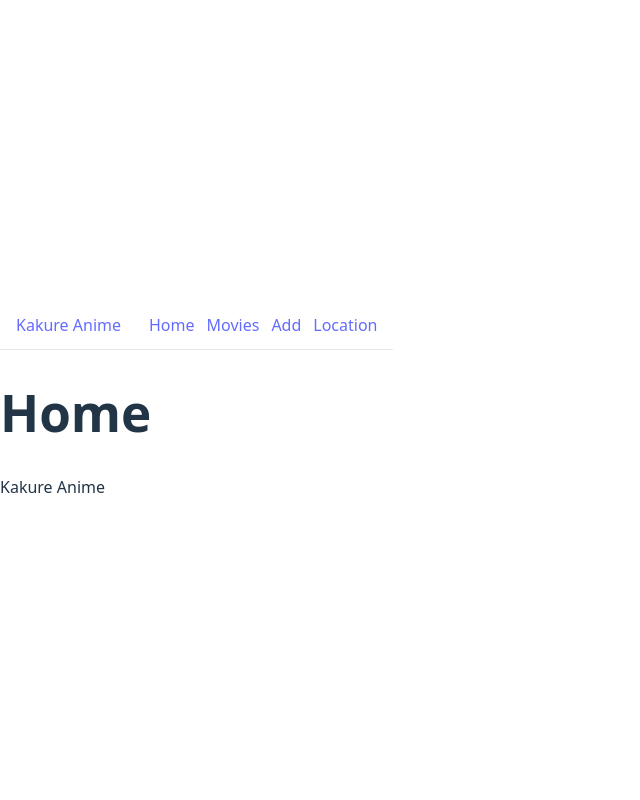
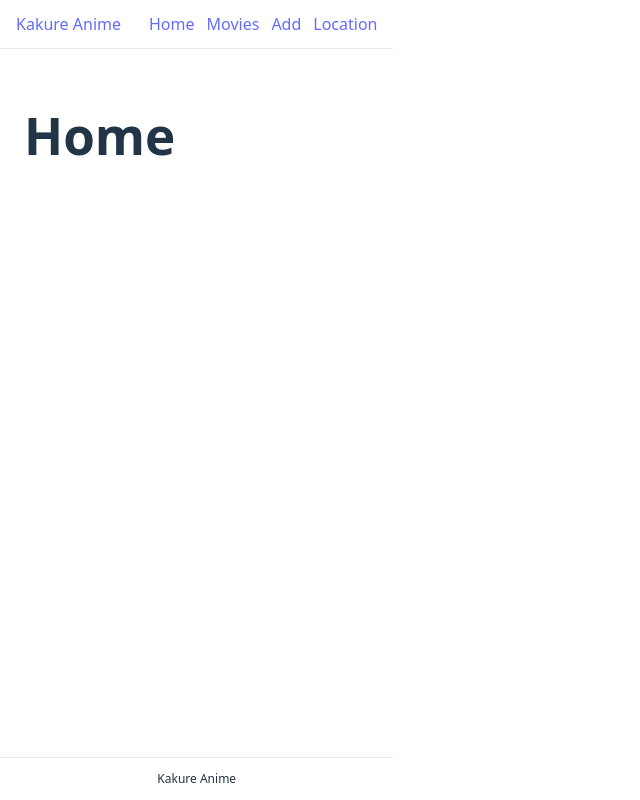
Before and after one commit to Maria19761976/kakureAnime, a React (Vite) app: page / in a window 1280 px wide. Shown: the whole page, without its empty margins (0-640 px from the left). Built offline with nearby package versions, Linux system fonts and the light colour scheme.

Commit message:
feat(layout): center main content and fix page structure

```diff
--- a/src/components/Layout.jsx
+++ b/src/components/Layout.jsx
@@ -2,10 +2,37 @@ import Navbar from "./Navbar";
 
 export default function Layout({ children }) {
   return (
-    <>
+    <div
+      style={{
+        minHeight: "100vh",
+        display: "flex",
+        flexDirection: "column",
+      }}
+    >
       <Navbar />
-      <main>{children}</main>
-      <footer>Kakure Anime</footer>
-    </>
+
+      <main
+        style={{
+          flex: 1,
+          maxWidth: "1200px",
+          margin: "0 auto",
+          padding: "24px",
+          width: "100%",
+        }}
+      >
+        {children}
+      </main>
+
+      <footer
+        style={{
+          padding: "12px",
+          textAlign: "center",
+          borderTop: "1px solid #e5e7eb",
+          fontSize: "12px",
+        }}
+      >
+        Kakure Anime
+      </footer>
+    </div>
   );
 }
```
